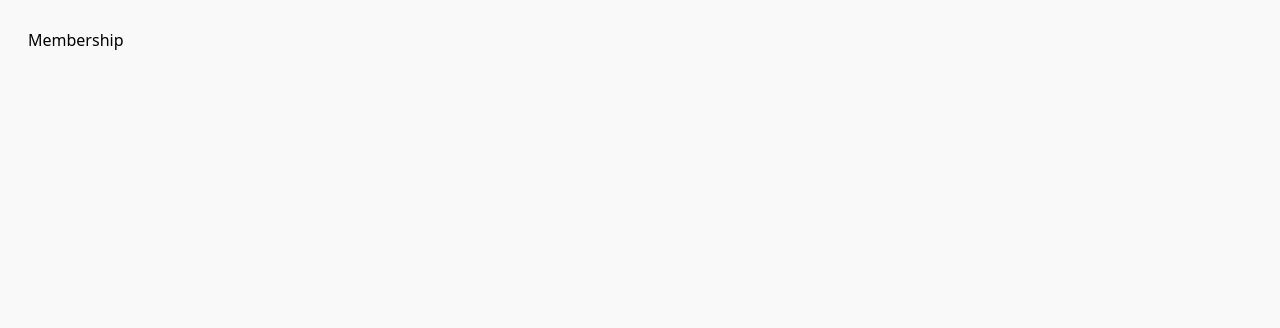
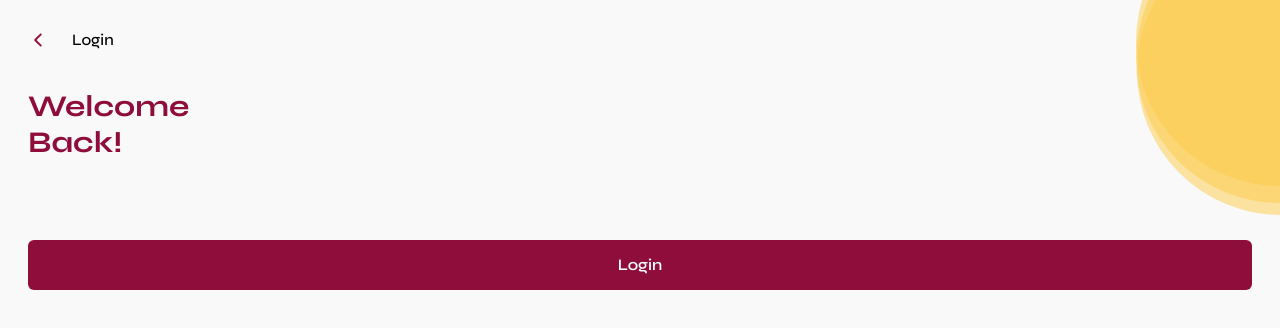
Before and after one commit to BamBam-Automation/jaiye, a React (Create React App) app: page / in a window 1280 px wide. Shown: the top 328 px of the page. Built offline with nearby package versions, Linux system fonts and the light colour scheme.

Commit message:
Material Tailwind

```diff
--- a/package.json
+++ b/package.json
@@ -3,10 +3,10 @@
   "version": "0.1.0",
   "private": true,
   "dependencies": {
+    "@material-tailwind/react": "^2.0.6",
     "@testing-library/jest-dom": "^5.17.0",
     "@testing-library/react": "^13.4.0",
     "@testing-library/user-event": "^13.5.0",
-    "preline": "^1.9.0",
     "react": "^18.2.0",
     "react-dom": "^18.2.0",
     "react-icons": "^4.10.1",
--- a/public/index.html
+++ b/public/index.html
@@ -15,6 +15,9 @@
       user's mobile device or desktop. See https://developers.google.com/web/fundamentals/web-app-manifest/
     -->
     <link rel="manifest" href="%PUBLIC_URL%/manifest.json" />
+    <link rel="preconnect" href="https://fonts.googleapis.com">
+    <link rel="preconnect" href="https://fonts.gstatic.com" crossorigin>
+    <link href="https://fonts.googleapis.com/css2?family=Syne:wght@400;500;600;700&display=swap" rel="stylesheet">
     <!--
       Notice the use of %PUBLIC_URL% in the tags above.
       It will be replaced with the URL of the `public` folder during the build.
--- a/src/App.js
+++ b/src/App.js
@@ -1,11 +1,10 @@
 import { BrowserRouter, Routes, Route } from 'react-router-dom';
 import Membership from './Pages/Membership';
-import('preline')
 
 
 function App() {
   return (
-    <div className="bg-[#F9F9F9] p-7">
+    <div className="bg-[#F9F9F9] min-h-screen">
       <BrowserRouter>
         <Routes>
           <Route path='/' element={<Membership />} />
--- a/src/Pages/Membership.jsx
+++ b/src/Pages/Membership.jsx
@@ -1,8 +1,23 @@
 import React from "react";
+import { IoIosArrowBack } from "react-icons/io";
 import Group from "../images/Group.svg";
+import SiginIn from "./membershipForms/SiginIn";
 
 const Membership = () => {
-  return <div className="grid h-screen">Membership</div>;
+  return (
+    <div className="grid relative p-7">
+      <div className="flex gap-6 items-center">
+        <IoIosArrowBack className="h-5 w-5 text-primary" />
+        <p className="font-medium">Login</p>
+      </div>
+      <img className="absolute right-0 top-0" src={Group} alt="Eclipse" />
+      <h3 className="mt-9 text-primary font-bold text-3xl">
+        Welcome <br />
+        Back!
+      </h3>
+      <SiginIn />
+    </div>
+  );
 };
 
 export default Membership;
--- /dev/null
+++ b/src/Pages/membershipForms/SiginIn.jsx
@@ -0,0 +1,14 @@
+import React from "react";
+import PrimaryButton from "../../components/PrimaryButton";
+
+const SiginIn = () => {
+  return (
+    <>
+      <form className="grid mt-20 gap-4">
+        <PrimaryButton text={"Login"} />
+      </form>
+    </>
+  );
+};
+
+export default SiginIn;
--- /dev/null
+++ b/src/components/PrimaryButton.jsx
@@ -0,0 +1,14 @@
+import React from "react";
+
+const PrimaryButton = (props) => {
+  return (
+    <button
+      type="submit"
+      class="py-3 px-4 inline-flex justify-center items-center gap-2 rounded-md border border-transparent font-semibold bg-primary text-white hover:bg-primary/75 focus:outline-none focus:ring-2 focus:ring-primary/60 focus:ring-offset-2 transition-all"
+    >
+      {props.text}
+    </button>
+  );
+};
+
+export default PrimaryButton;
--- a/src/index.css
+++ b/src/index.css
@@ -1,3 +1,9 @@
 @tailwind base;
 @tailwind components;
 @tailwind utilities;
+
+@layer base {
+    body {
+        font-family: Syne;
+    }
+}
--- a/src/index.js
+++ b/src/index.js
@@ -2,11 +2,14 @@ import React from 'react';
 import ReactDOM from 'react-dom/client';
 import './index.css';
 import App from './App';
+import { ThemeProvider } from '@material-tailwind/react';
 
 const root = ReactDOM.createRoot(document.getElementById('root'));
 root.render(
   <React.StrictMode>
-    <App />
+    <ThemeProvider>
+      <App />
+    </ThemeProvider>
   </React.StrictMode>
 );
 
--- a/tailwind.config.js
+++ b/tailwind.config.js
@@ -1,17 +1,18 @@
 /** @type {import('tailwindcss').Config} */
-module.exports = {
+const withMT = require("@material-tailwind/react/utils/withMT");
+
+module.exports = withMT({
   content: [
     "./src/**/*.{js,jsx,ts,tsx}",
-    'node_modules/preline/dist/*.js',
   ],
   theme: {
     extend: {
       colors: {
-        "primary": "#8E0D3B"
-      }
+        "primary": "#8E0D3B",
+        "secondary": "#FDCC4A",
+
+      },
     },
   },
-  plugins: [
-    require('preline/plugin'),
-  ],
-}
+  plugins: [],
+})
```
Also changed, not shown: 1 other file (tests, documents, lock files or other folders).
